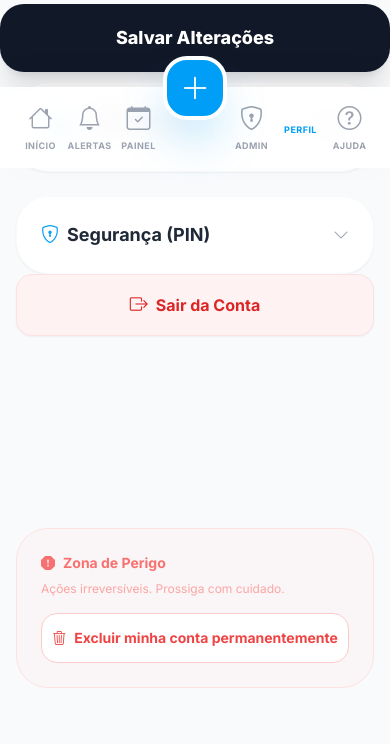
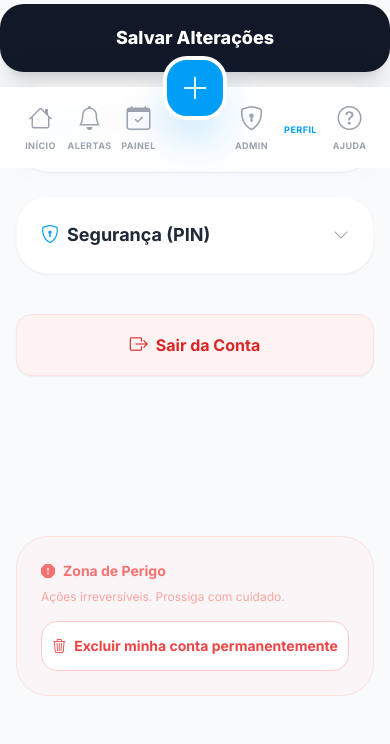
Before and after one commit to rodrigo-crosara/vaijunto, a PHP site: page /index.php?page=profile in a window 390 px wide. Shown: the part 676-1420 px from the top of the page. Before the commit the page ends 1364 px from the top, so only its background shows below. Run offline with PHP 8.4, Linux system fonts and the light colour scheme; the visitor is signed in with stand-in values (Sample User, id 1); data that the repository does not hold is empty; some libraries are stand-ins or nearby versions.

Commit message:
Fase Final - Refinamentos de UX Mobile 2

```diff
--- a/includes/footer.php
+++ b/includes/footer.php
@@ -412,6 +412,7 @@
                 timer: 0 // Persistente
             });
         } else if (deferredPrompt) {
+            if (document.getElementById('install-fab')) return;
             // Android / Desktop Button
             const btn = document.createElement('div');
             btn.id = 'install-fab';
--- a/views/profile.php
+++ b/views/profile.php
@@ -253,12 +253,14 @@ $msg = $_GET['msg'] ?? '';
             Salvar Alterações
         </button>
 
+        <div class="h-10"></div>
+
         <a href="api/logout.php"
             class="block w-full text-center py-4 bg-red-50 text-red-600 font-bold rounded-2xl border border-red-100 hover:bg-red-500 hover:text-white transition-all shadow-sm flex items-center justify-center gap-2">
             <i class="bi bi-box-arrow-right text-lg"></i> Sair da Conta
         </a>
 
-        <div class="h-40"></div>
+        <div class="h-32"></div>
 
     </form>
 
@@ -331,6 +333,8 @@ $msg = $_GET['msg'] ?? '';
             <i class="bi bi-trash3"></i> Excluir minha conta permanentemente
         </button>
     </div>
+
+    <div class="h-40"></div>
 </div>
 
 <script>
```
